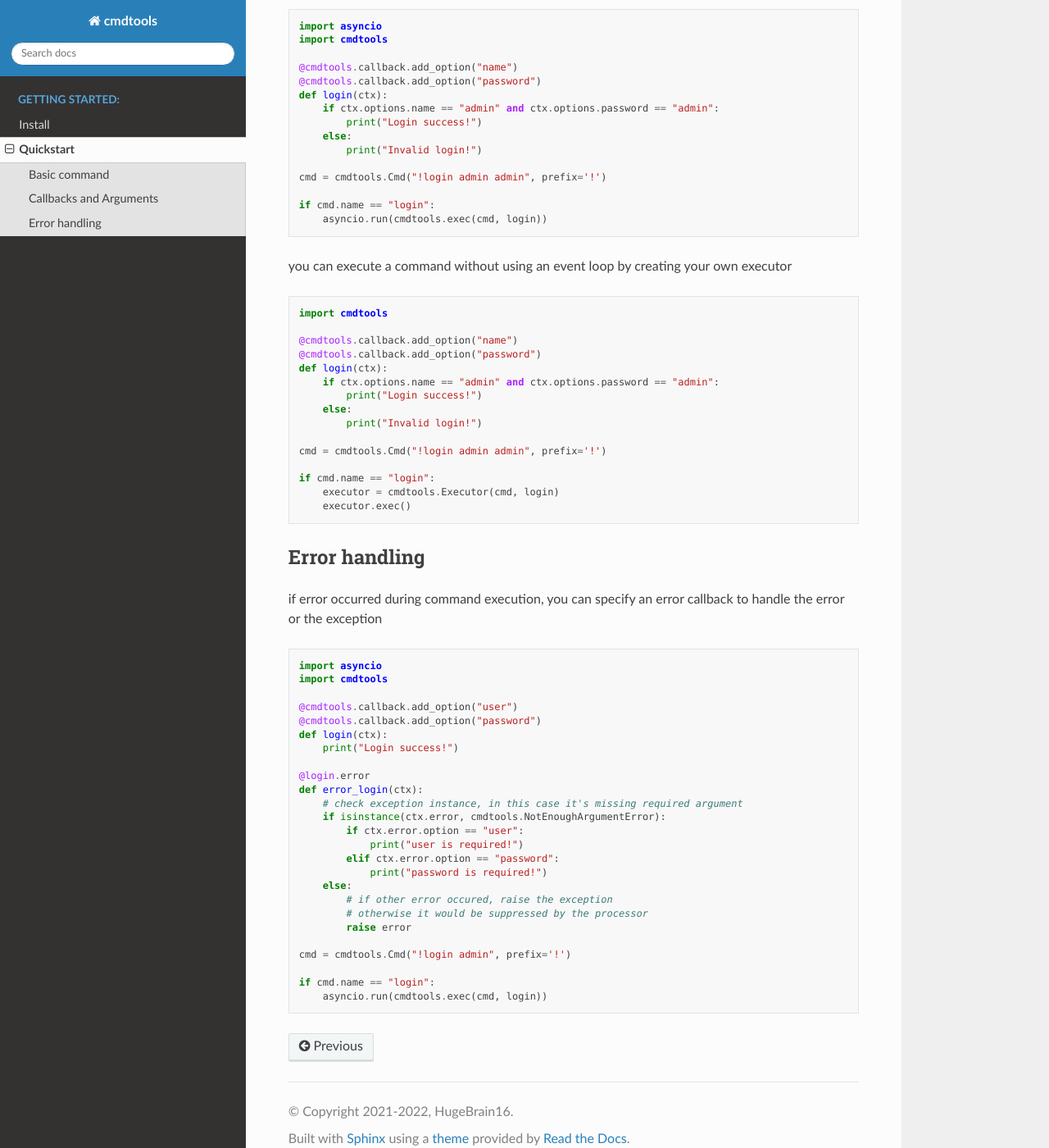
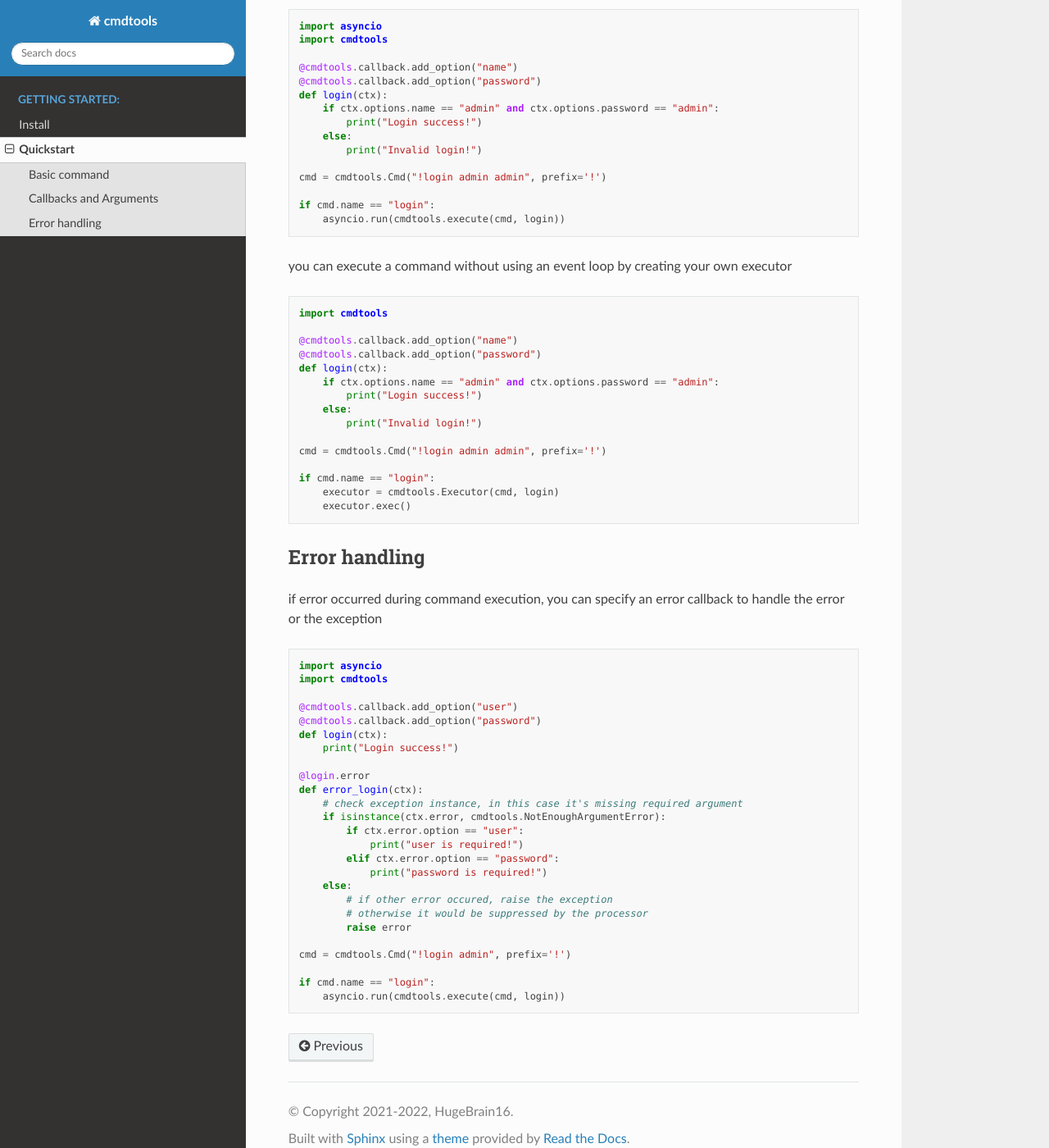
Before and after one commit to HugeBrain16/cmdtools, a Sphinx documentation site: the page built from docs/quickstart.rst, in a window 1280 px wide and 1400 px high, scrolled down 580 px. Shown: the whole window at 82% size. Built offline with Sphinx 7.4.7 and the Read the Docs theme 2.0.0, drawn with Linux system fonts in a browser that asks for light colours.

Commit message:
update docs

```diff
--- a/docs/quickstart.rst
+++ b/docs/quickstart.rst
@@ -40,7 +40,7 @@ callback
     cmd = cmdtools.Cmd("!login admin admin", prefix='!')
 
     if cmd.name == "login":
-        asyncio.run(cmdtools.exec(cmd, login))
+        asyncio.run(cmdtools.execute(cmd, login))
 
 you can execute a command without using an event loop by
 creating your own executor
@@ -95,4 +95,4 @@ callback to handle the error or the exception
     cmd = cmdtools.Cmd("!login admin", prefix='!')
 
     if cmd.name == "login":
-        asyncio.run(cmdtools.exec(cmd, login))
+        asyncio.run(cmdtools.execute(cmd, login))
```
